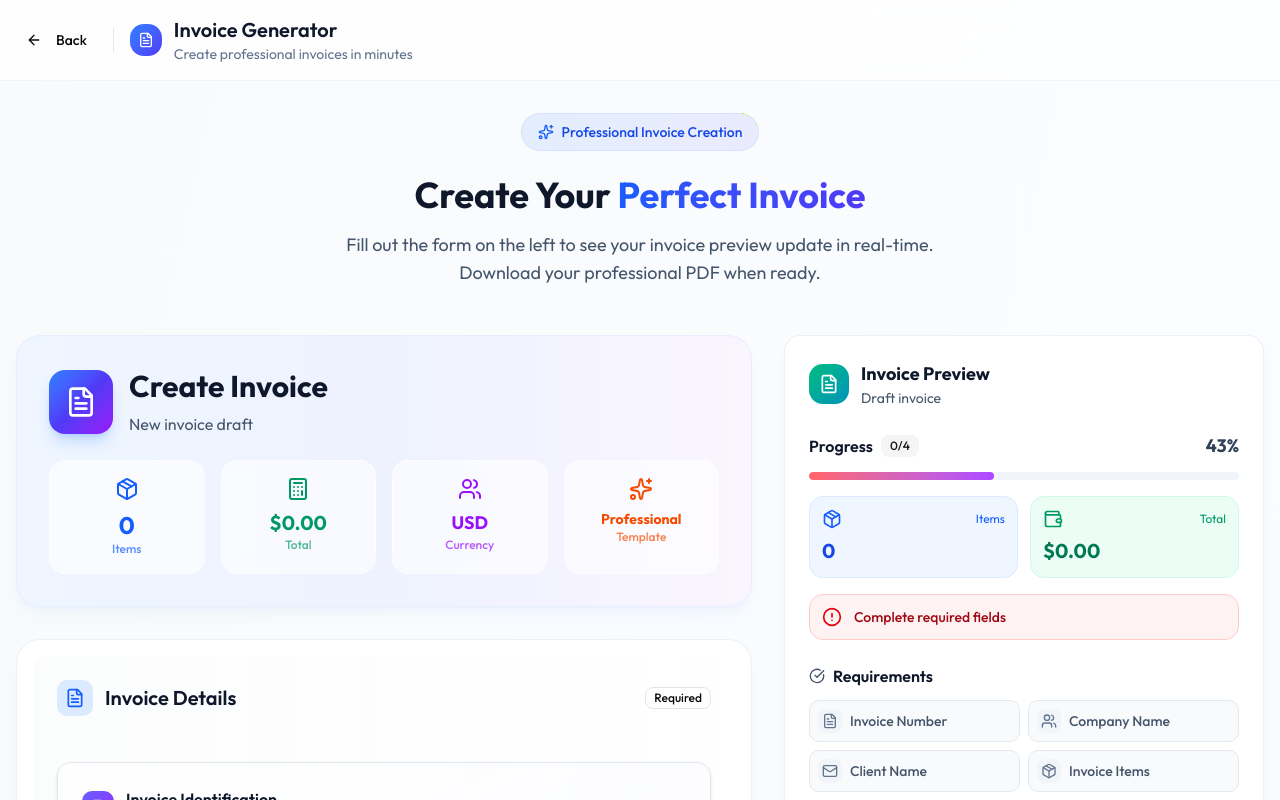
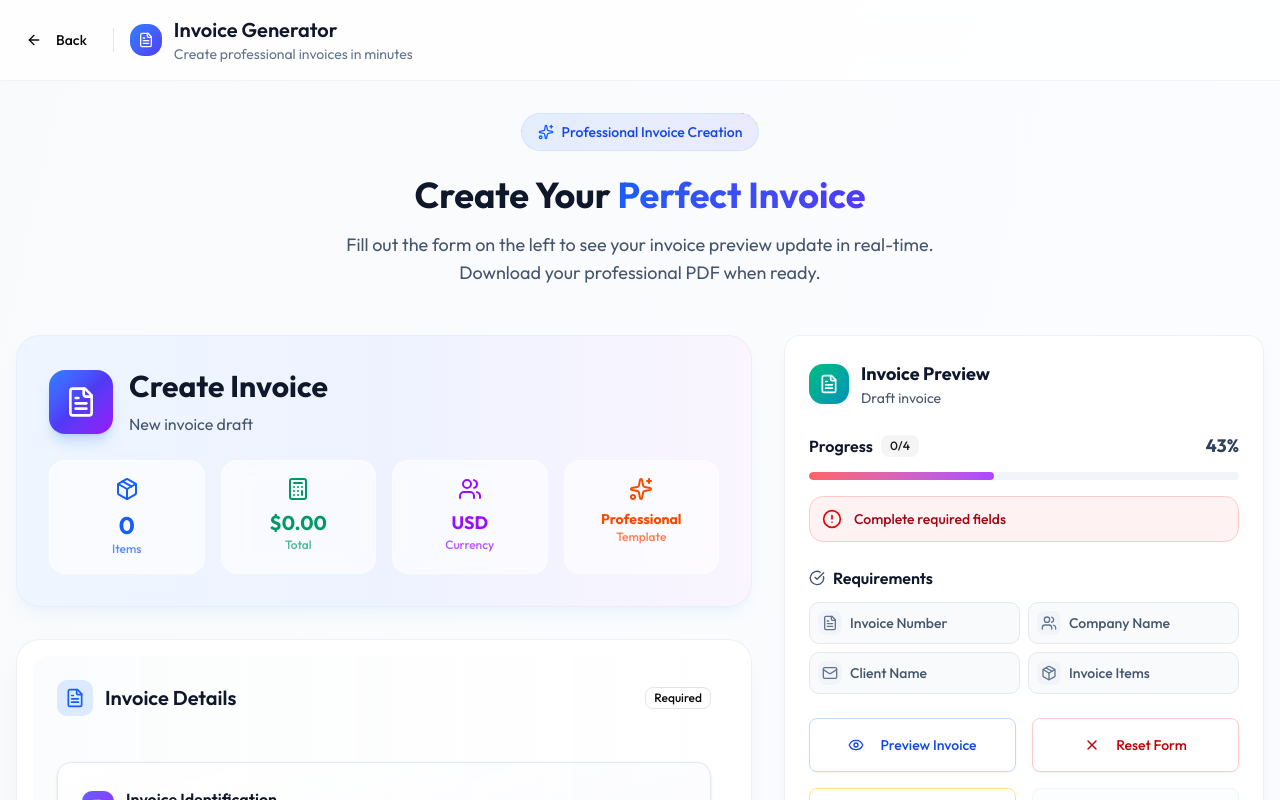
Before and after one commit to siamekanto19/invoice-wizard, a Next.js app: page /generate in a window 1280 px wide. Shown: the top 800 px of the page. Built offline with nearby package versions, Linux system fonts and the light colour scheme.

Commit message:
remove summary cards

```diff
--- a/src/components/invoice/invoice-preview.tsx
+++ b/src/components/invoice/invoice-preview.tsx
@@ -330,29 +330,6 @@ function InvoiceSummary() {
             />
           </div>
 
-          {/* Compact Metrics */}
-          <div className="grid grid-cols-2 gap-3 mb-4">
-            <div className="p-3 bg-blue-50 rounded-xl border border-blue-100">
-              <div className="flex items-center justify-between">
-                <Package className="h-5 w-5 text-blue-600" />
-                <span className="text-xs text-blue-600">Items</span>
-              </div>
-              <div className="text-xl font-bold text-blue-700 pt-2">
-                {invoiceData.items.length}
-              </div>
-            </div>
-            <div className="p-3 bg-emerald-50 rounded-xl border border-emerald-100">
-              <div className="flex items-center justify-between">
-                <Wallet className="h-5 w-5 text-emerald-600" />
-                <span className="text-xs text-emerald-600">Total</span>
-              </div>
-              <div className="text-xl font-bold text-emerald-700 pt-2">
-                {currencySymbol}
-                {invoiceData.total.toFixed(2)}
-              </div>
-            </div>
-          </div>
-
           {/* Compact Status */}
           <div
             className={`p-3 rounded-xl border ${
```
